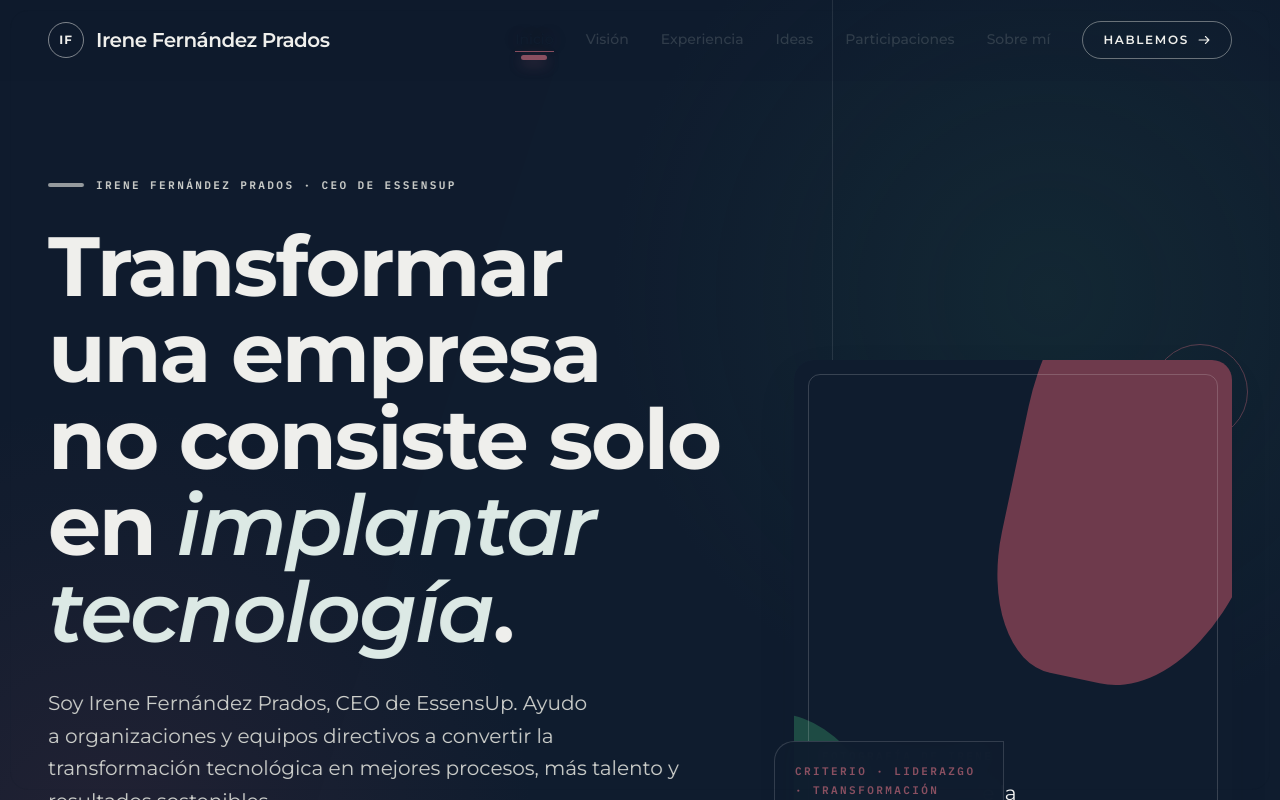
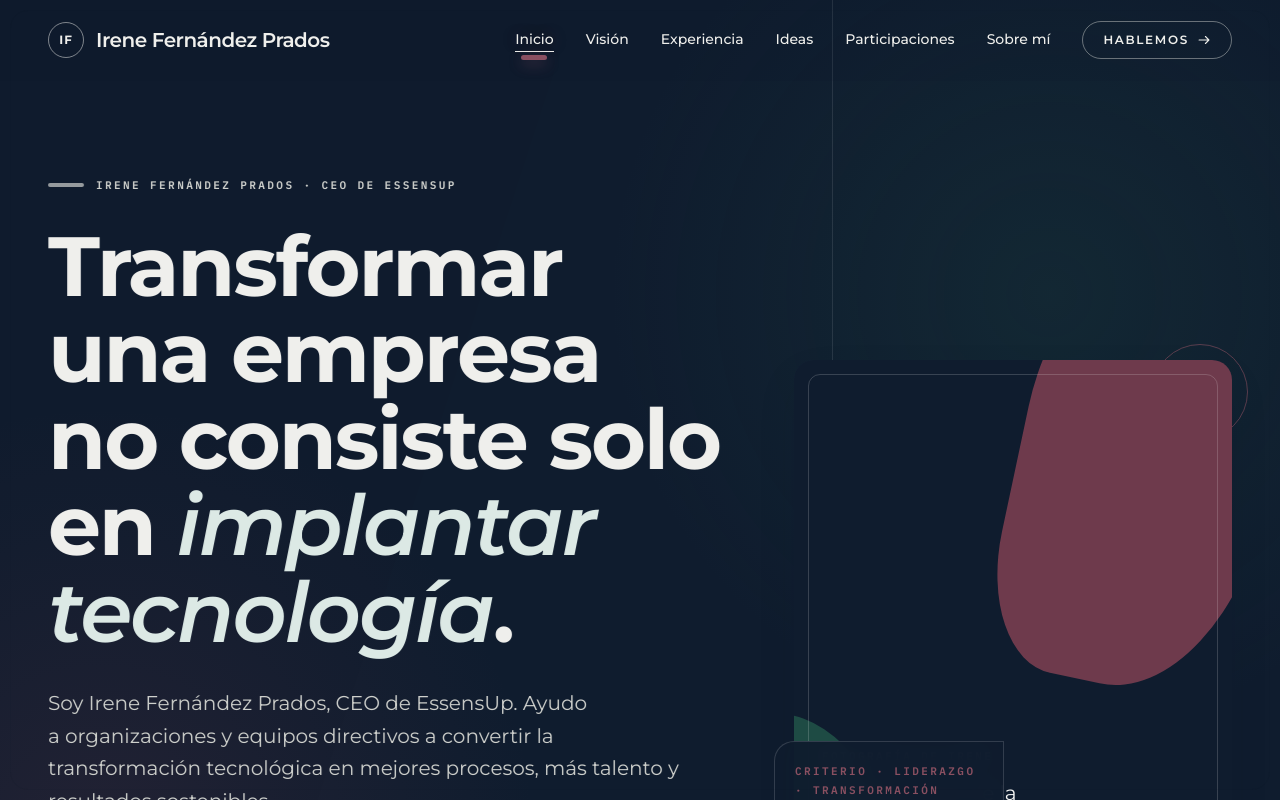
Before and after one commit to neisserpp/irene-fernandez-web, a React (Vite) app: page / in a window 1280 px wide. Shown: the top 800 px of the page. Built offline with nearby package versions, Linux system fonts and the light colour scheme.

Commit message:
Some Change

```diff
--- a/src/index.css
+++ b/src/index.css
@@ -167,8 +167,19 @@
   }
 
   /* Estado activo del navbar: sombra suave según la página actual. */
+  .nav-link {
+    text-shadow: 0 0 0 transparent;
+  }
+
+  /* El texto permanece siempre legible; el estado activo se expresa con sombra y subrayado,
+     sin cambiar ni ocultar el título de la página. */
   .nav-link-active {
-    text-shadow: 0 0 18px color-mix(in srgb, var(--color-terra-500) 28%, transparent);
+    text-shadow: 0 0 16px color-mix(in srgb, var(--color-terra-500) 34%, transparent);
+  }
+
+  .nav-link:hover,
+  .nav-link:focus-visible {
+    text-shadow: 0 0 16px color-mix(in srgb, var(--color-terra-500) 30%, transparent);
   }
 
   .nav-link-active::after {
--- a/src/pages/Contacto.tsx
+++ b/src/pages/Contacto.tsx
@@ -59,7 +59,8 @@ export default function Contacto() {
                 cómodo, escríbeme directamente a{" "}
                 <a
                   href={`mailto:${site.email}`}
-                  className="border-b border-terra-500 pb-0.5 text-bone-100 hover:text-terra-500"
+                  className="break-words border-b border-terra-500 pb-0.5 text-bone-100 hover:text-terra-500"
+                  style={{ overflowWrap: "anywhere" }}
                 >
                   {site.email}
                 </a>
@@ -196,7 +197,8 @@ export default function Contacto() {
               <p className="eyebrow text-petrol-500">Contacto directo</p>
               <a
                 href={`mailto:${site.email}`}
-                className="mt-5 block font-display text-2xl font-semibold hover:text-terra-500"
+                className="mt-5 block max-w-full break-words font-display text-xl font-semibold leading-snug hover:text-terra-500 sm:text-2xl"
+                style={{ overflowWrap: "anywhere" }}
               >
                 {site.email}
               </a>
```
Also changed, not shown: src/components/Layout.tsx (+1 -1 lines).
